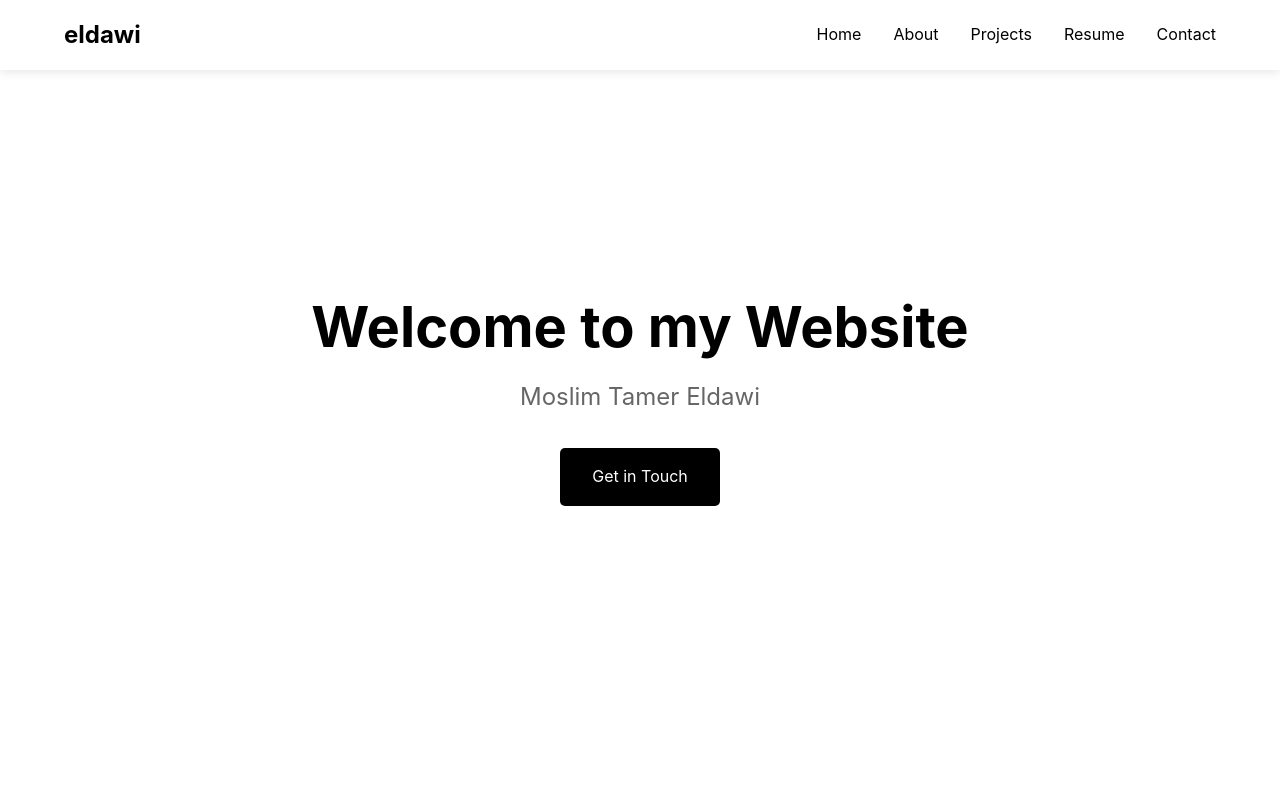
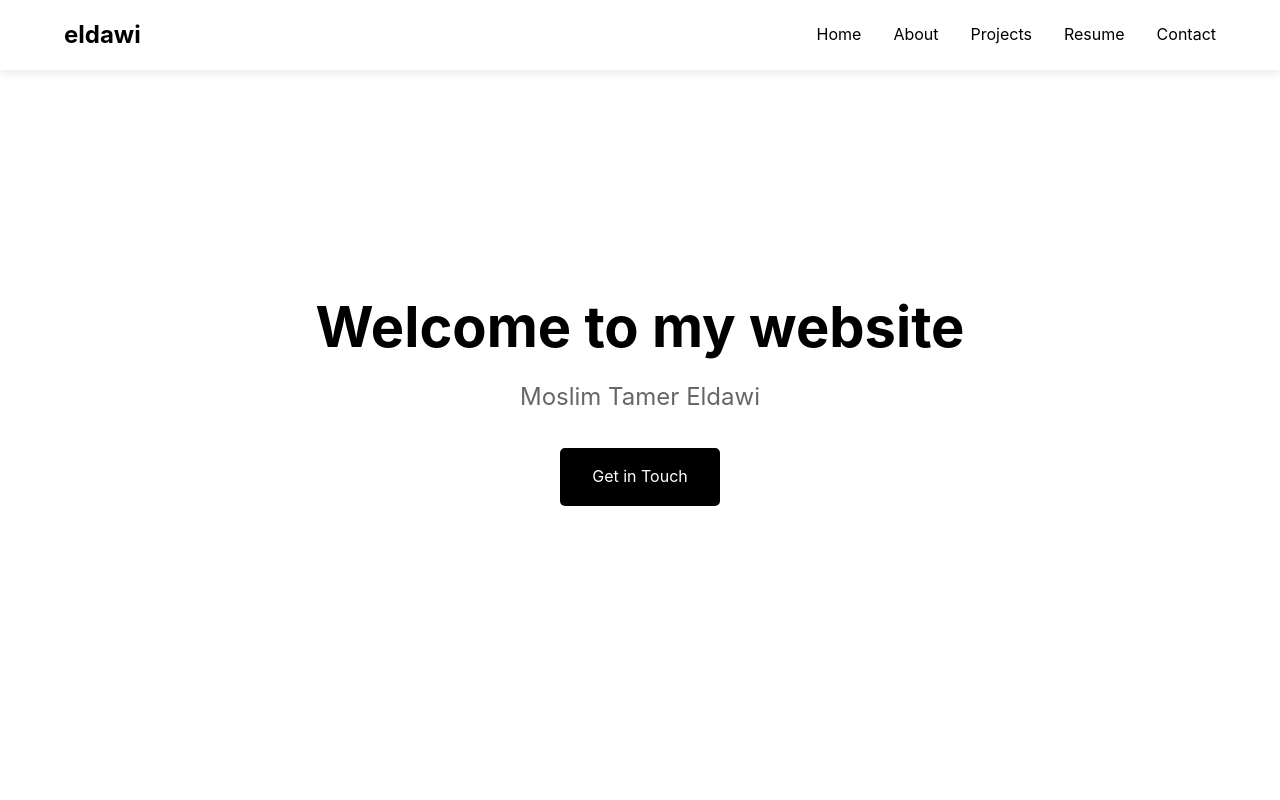
Before and after one commit to eldawi/eldawi.github.io, a plain HTML site: page index.html in a window 1280 px wide. Shown: the top 800 px of the page. Drawn offline with Linux system fonts and the light colour scheme.

Commit message:
Update5.2

```diff
--- a/index.html
+++ b/index.html
@@ -26,7 +26,7 @@
 
     <section id="home" class="hero">
         <div class="hero-content">
-            <h1>Welcome to my Website</h1>
+            <h1>Welcome to my website</h1>
             <p class="subtitle">Moslim Tamer Eldawi</p>
             <a href="#contact" class="cta-button">Get in Touch</a>
         </div>
```
